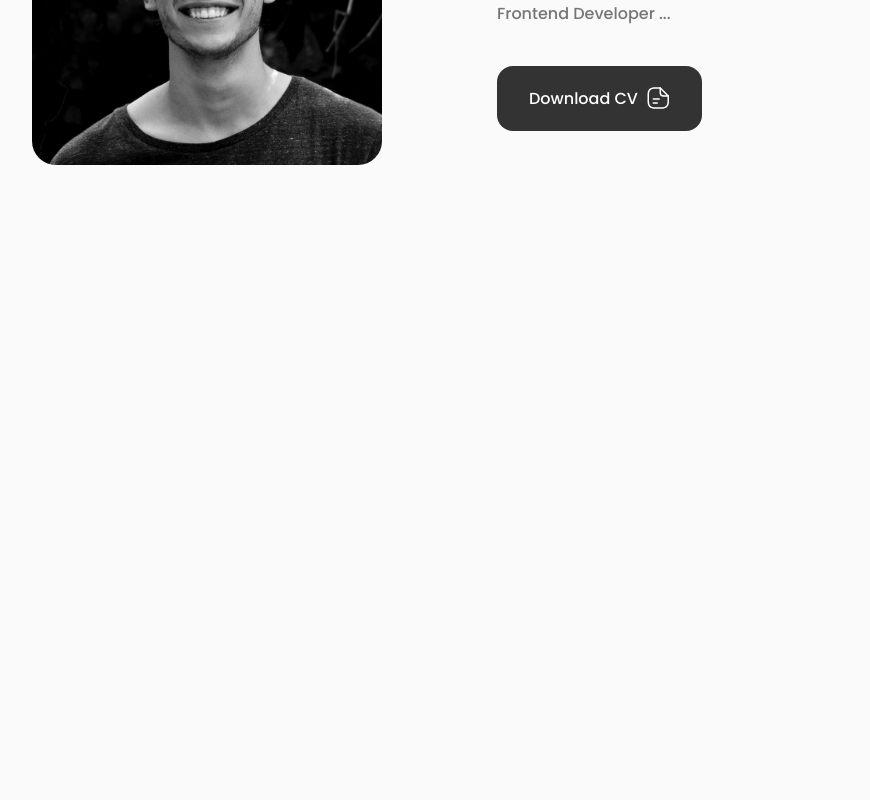
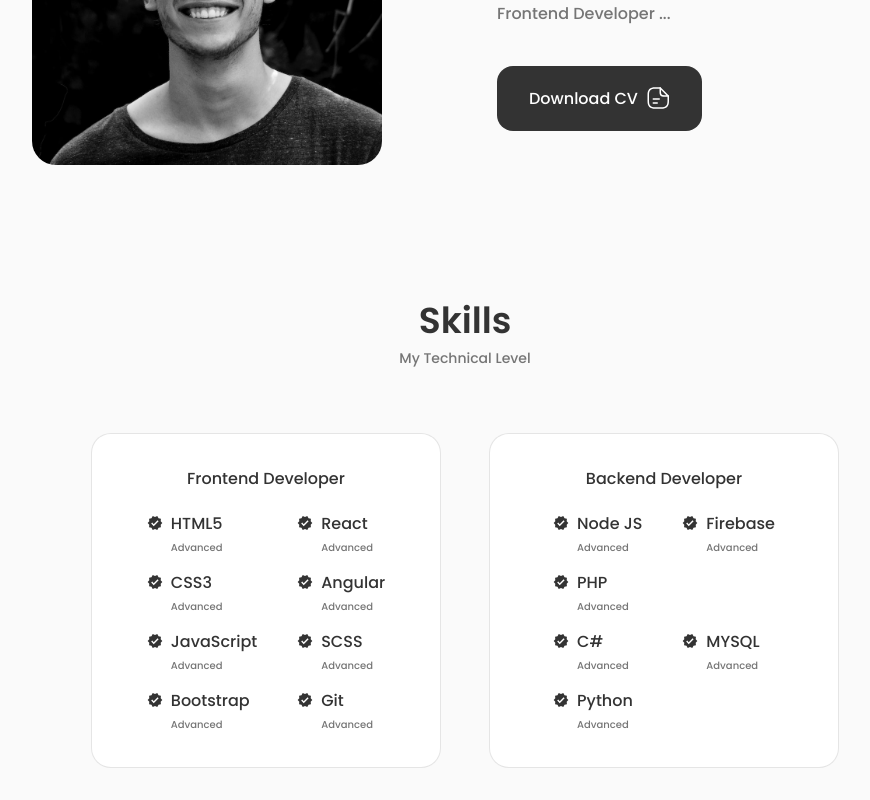
Before and after one commit to kevincastrochavez/kevin-portfolio, a React (Create React App) app: page / in a window 1280 px wide. Shown: the part 1088-1888 px from the top of the page, without its empty margins (175-1045 px from the left). Before the commit the page ends 1285 px from the top, so only its background shows below. Built offline with nearby package versions, Linux system fonts and the light colour scheme.

Commit message:
finished the skills section, along with styles

```diff
--- a/src/App.js
+++ b/src/App.js
@@ -1,6 +1,7 @@
 import Header from './components/Header';
 import About from './components/About';
 import Home from './components/Home';
+import Skills from './components/skills/Skills';
 
 function App() {
   return (
@@ -10,6 +11,7 @@ function App() {
       <main className='main'>
         <Home />
         <About />
+        <Skills />
       </main>
     </>
   );
--- /dev/null
+++ b/src/components/skills/Backend.js
@@ -0,0 +1,72 @@
+import React from 'react';
+import VerifiedIcon from '@mui/icons-material/Verified';
+
+function Backend() {
+  return (
+    <div className='backend__content'>
+      <h3 className='backend__title'>Backend Developer</h3>
+
+      <div className='backend__box'>
+        <div className='backend__group'>
+          <div className='backend__data'>
+            <VerifiedIcon />
+
+            <div>
+              <h3 className='backend__name'>Node JS</h3>
+              <span className='backend__level'>Advanced</span>
+            </div>
+          </div>
+
+          <div className='backend__data'>
+            <VerifiedIcon />
+
+            <div>
+              <h3 className='backend__name'>PHP</h3>
+              <span className='backend__level'>Advanced</span>
+            </div>
+          </div>
+
+          <div className='backend__data'>
+            <VerifiedIcon />
+
+            <div>
+              <h3 className='backend__name'>C#</h3>
+              <span className='backend__level'>Advanced</span>
+            </div>
+          </div>
+
+          <div className='backend__data'>
+            <VerifiedIcon />
+
+            <div>
+              <h3 className='backend__name'>Python</h3>
+              <span className='backend__level'>Advanced</span>
+            </div>
+          </div>
+        </div>
+
+        <div className='backend__group'>
+          <div className='backend__data'>
+            <VerifiedIcon />
+
+            <div>
+              <h3 className='backend__name'>Firebase</h3>
+              <span className='backend__level'>Advanced</span>
+            </div>
+          </div>
+
+          <div className='backend__data'>
+            <VerifiedIcon />
+
+            <div>
+              <h3 className='backend__name'>MYSQL</h3>
+              <span className='backend__level'>Advanced</span>
+            </div>
+          </div>
+        </div>
+      </div>
+    </div>
+  );
+}
+
+export default Backend;
--- /dev/null
+++ b/src/components/skills/Frontend.js
@@ -0,0 +1,90 @@
+import React from 'react';
+import VerifiedIcon from '@mui/icons-material/Verified';
+
+function Frontend() {
+  return (
+    <div className='frontend__content'>
+      <h3 className='frontend__title'>Frontend Developer</h3>
+
+      <div className='frontend__box'>
+        <div className='frontend__group'>
+          <div className='frontend__data'>
+            <VerifiedIcon />
+
+            <div>
+              <h3 className='frontend__name'>HTML5</h3>
+              <span className='frontend__level'>Advanced</span>
+            </div>
+          </div>
+
+          <div className='frontend__data'>
+            <VerifiedIcon />
+
+            <div>
+              <h3 className='frontend__name'>CSS3</h3>
+              <span className='frontend__level'>Advanced</span>
+            </div>
+          </div>
+
+          <div className='frontend__data'>
+            <VerifiedIcon />
+
+            <div>
+              <h3 className='frontend__name'>JavaScript</h3>
+              <span className='frontend__level'>Advanced</span>
+            </div>
+          </div>
+
+          <div className='frontend__data'>
+            <VerifiedIcon />
+
+            <div>
+              <h3 className='frontend__name'>Bootstrap</h3>
+              <span className='frontend__level'>Advanced</span>
+            </div>
+          </div>
+        </div>
+
+        <div className='frontend__group'>
+          <div className='frontend__data'>
+            <VerifiedIcon />
+
+            <div>
+              <h3 className='frontend__name'>React</h3>
+              <span className='frontend__level'>Advanced</span>
+            </div>
+          </div>
+
+          <div className='frontend__data'>
+            <VerifiedIcon />
+
+            <div>
+              <h3 className='frontend__name'>Angular</h3>
+              <span className='frontend__level'>Advanced</span>
+            </div>
+          </div>
+
+          <div className='frontend__data'>
+            <VerifiedIcon />
+
+            <div>
+              <h3 className='frontend__name'>SCSS</h3>
+              <span className='frontend__level'>Advanced</span>
+            </div>
+          </div>
+
+          <div className='frontend__data'>
+            <VerifiedIcon />
+
+            <div>
+              <h3 className='frontend__name'>Git</h3>
+              <span className='frontend__level'>Advanced</span>
+            </div>
+          </div>
+        </div>
+      </div>
+    </div>
+  );
+}
+
+export default Frontend;
--- /dev/null
+++ b/src/components/skills/Skills.js
@@ -0,0 +1,19 @@
+import React from 'react';
+import Frontend from './Frontend';
+import Backend from './Backend';
+
+function Skills() {
+  return (
+    <section className='skills section' id='skills'>
+      <h2 className='section__title'>Skills</h2>
+      <span className='section__subtitle'>My Technical Level</span>
+
+      <div className='skills__container container grid'>
+        <Frontend />
+        <Backend />
+      </div>
+    </section>
+  );
+}
+
+export default Skills;
--- a/src/styles/main.scss
+++ b/src/styles/main.scss
@@ -6,3 +6,4 @@
 @import './scrollDown.scss';
 @import './about.scss';
 @import './info.scss';
+@import './skills.scss';
--- /dev/null
+++ b/src/styles/skills.scss
@@ -0,0 +1,93 @@
+.skills {
+  &__container {
+    grid-template-columns: repeat(2, 350px);
+    column-gap: 3rem;
+    justify-content: center;
+  }
+}
+
+.frontend,
+.backend {
+  &__content {
+    background-color: $container;
+    border: 1px solid rgba(0, 0, 0, 0.1);
+    padding: 2rem 3.75rem;
+    border-radius: 1.25rem;
+  }
+
+  &__title {
+    font-size: $normal-font;
+    font-weight: 500;
+    text-align: center;
+    margin-bottom: 24px;
+  }
+
+  &__box {
+    display: flex;
+    justify-content: center;
+    column-gap: 2.5rem;
+  }
+
+  &__group {
+    display: grid;
+    align-items: flex-start;
+    row-gap: 1rem;
+  }
+
+  &__data {
+    display: flex;
+    column-gap: 0.5rem;
+
+    & svg {
+      font-size: 1rem;
+      color: $title;
+    }
+  }
+
+  &__name {
+    font-size: $normal-font;
+    font-weight: 500;
+    line-height: 18px;
+  }
+
+  &__level {
+    font-size: $tiny-font;
+  }
+}
+
+@media screen and (max-width: 992px) {
+  .skills {
+    &__container {
+      grid-template-columns: max-content;
+      row-gap: 2rem;
+    }
+  }
+}
+
+@media screen and (max-width: 576px) {
+  .skills {
+    &__container {
+      grid-template-columns: 1fr;
+    }
+  }
+
+  .frontend,
+  .backend {
+    &__content {
+      padding: 1.5rem;
+    }
+  }
+}
+
+@media screen and (max-width: 350px) {
+  .frontend,
+  .backend {
+    &__box {
+      column-gap: 1.25rem;
+    }
+
+    &__name {
+      font-size: $small-font;
+    }
+  }
+}
```
